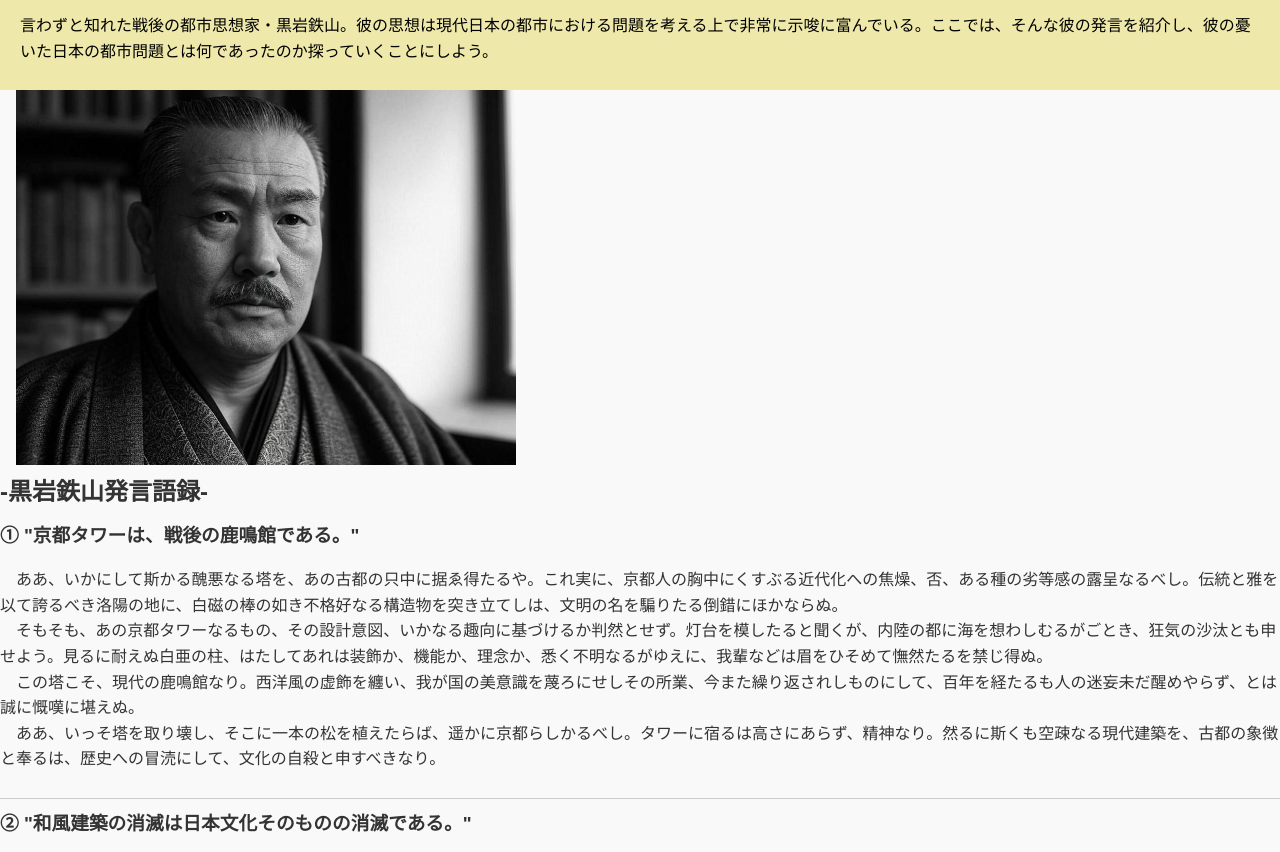
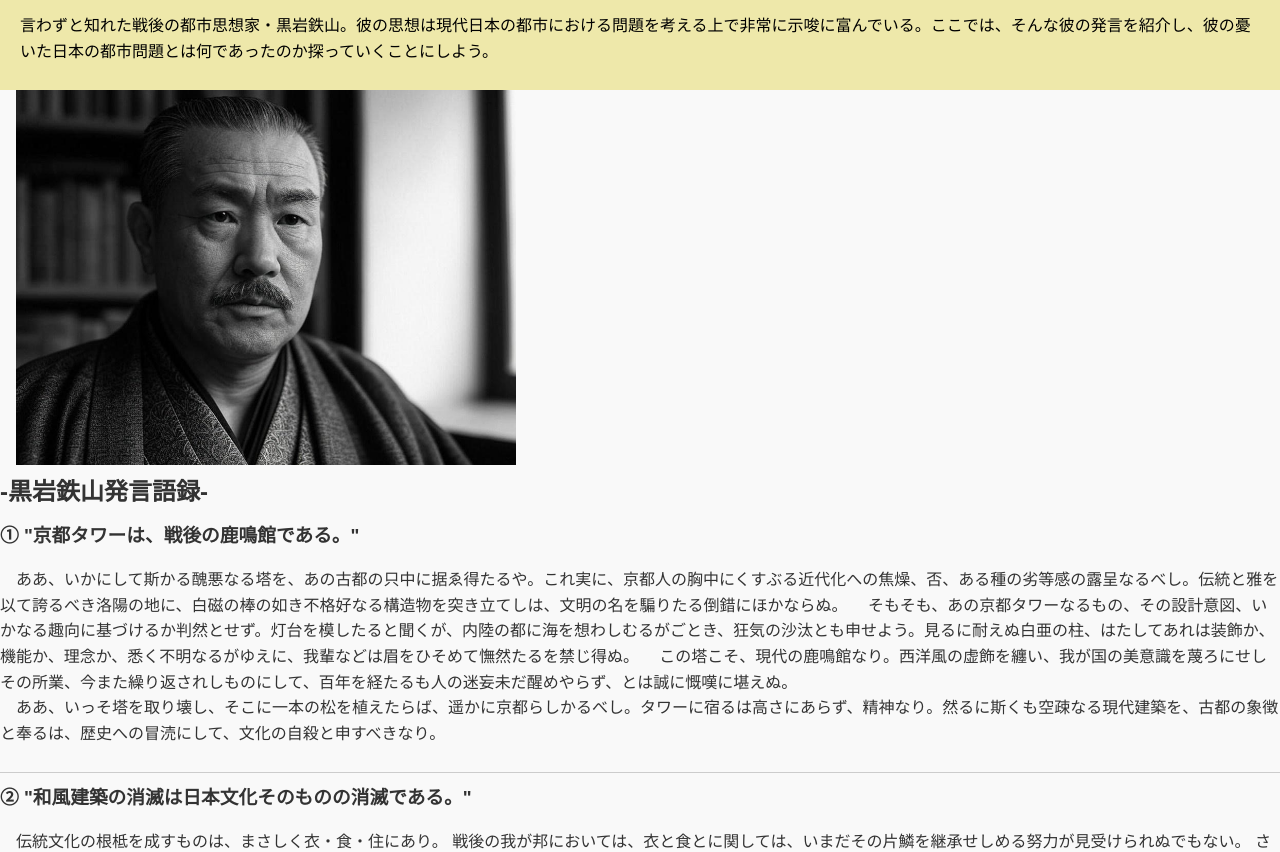
Before and after one commit to keikantv/tetsuzan_words, a plain HTML site: page index.html in a window 1280 px wide. Shown: the part 64-916 px from the top of the page. Drawn offline with Linux system fonts and the light colour scheme.

Commit message:
Update index.html

```diff
--- a/index.html
+++ b/index.html
@@ -24,8 +24,8 @@
             <h2>-黒岩鉄山発言語録-</h2>
             <article>
                 <h3>① "京都タワーは、戦後の鹿鳴館である。"</h3>
-                <p>　ああ、いかにして斯かる醜悪なる塔を、あの古都の只中に据ゑ得たるや。これ実に、京都人の胸中にくすぶる近代化への焦燥、否、ある種の劣等感の露呈なるべし。伝統と雅を以て誇るべき洛陽の地に、白磁の棒の如き不格好なる構造物を突き立てしは、文明の名を騙りたる倒錯にほかならぬ。<br>
-                    　そもそも、あの京都タワーなるもの、その設計意図、いかなる趣向に基づけるか判然とせず。灯台を模したると聞くが、内陸の都に海を想わしむるがごとき、狂気の沙汰とも申せよう。見るに耐えぬ白亜の柱、はたしてあれは装飾か、機能か、理念か、悉く不明なるがゆえに、我輩などは眉をひそめて憮然たるを禁じ得ぬ。<br>
+                <p>　ああ、いかにして斯かる醜悪なる塔を、あの古都の只中に据ゑ得たるや。これ実に、京都人の胸中にくすぶる近代化への焦燥、否、ある種の劣等感の露呈なるべし。伝統と雅を以て誇るべき洛陽の地に、白磁の棒の如き不格好なる構造物を突き立てしは、文明の名を騙りたる倒錯にほかならぬ。
+                    　そもそも、あの京都タワーなるもの、その設計意図、いかなる趣向に基づけるか判然とせず。灯台を模したると聞くが、内陸の都に海を想わしむるがごとき、狂気の沙汰とも申せよう。見るに耐えぬ白亜の柱、はたしてあれは装飾か、機能か、理念か、悉く不明なるがゆえに、我輩などは眉をひそめて憮然たるを禁じ得ぬ。
                     　この塔こそ、現代の鹿鳴館なり。西洋風の虚飾を纏い、我が国の美意識を蔑ろにせしその所業、今また繰り返されしものにして、百年を経たるも人の迷妄未だ醒めやらず、とは誠に慨嘆に堪えぬ。<br>
                     　ああ、いっそ塔を取り壊し、そこに一本の松を植えたらば、遥かに京都らしかるべし。タワーに宿るは高さにあらず、精神なり。然るに斯くも空疎なる現代建築を、古都の象徴と奉るは、歴史への冒涜にして、文化の自殺と申すべきなり。</p>
             </article>
```
